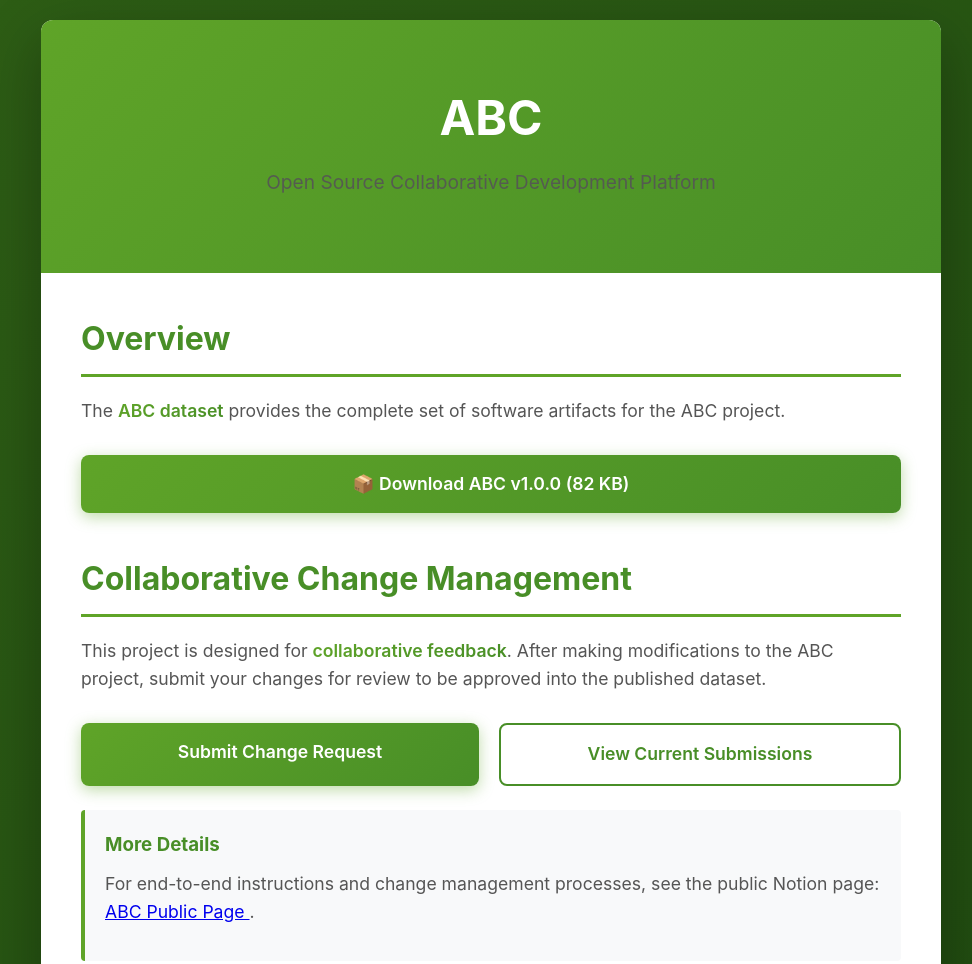
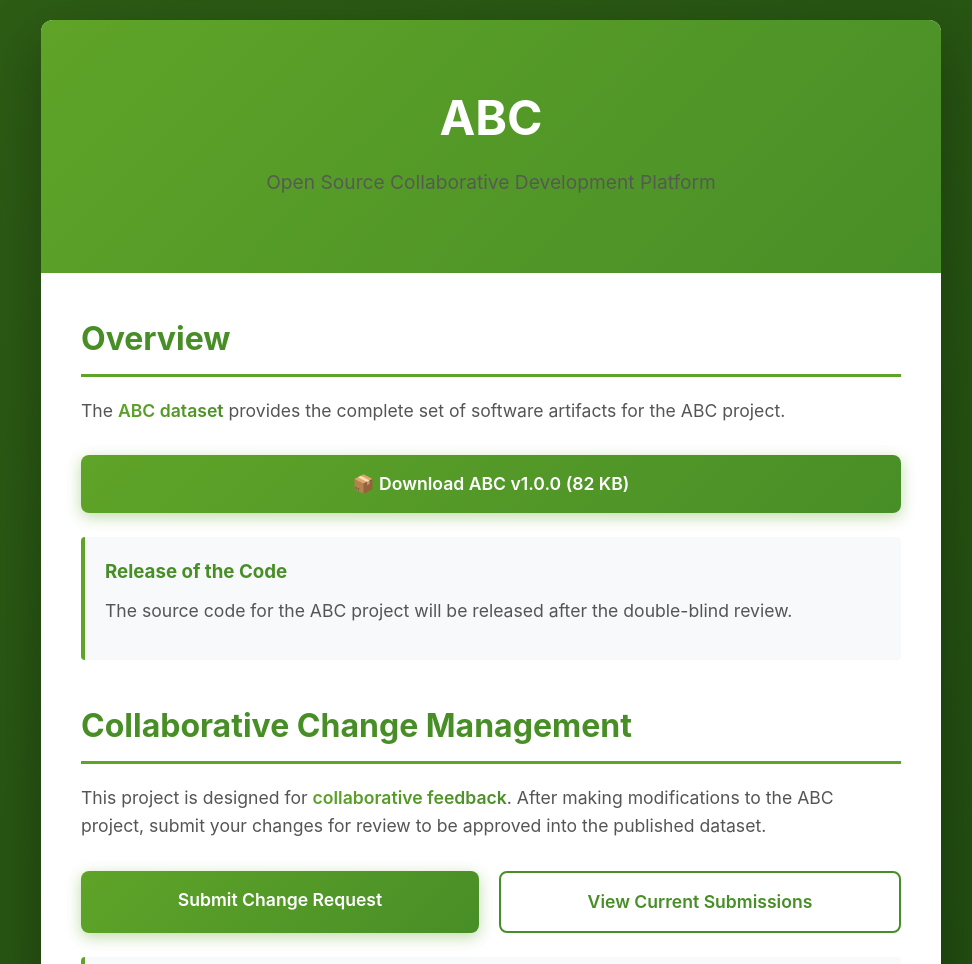
Before and after one commit to anonymous-RAISE26/abc.github.io, a plain HTML site: page index.html in a window 1280 px wide. Shown: the top 964 px of the page, without its empty margins (149-1121 px from the left). Drawn offline with Linux system fonts and the light colour scheme.

Commit message:
Update index.html
Add explanation for source code

```diff
--- a/index.html
+++ b/index.html
@@ -195,6 +195,12 @@
                         📦 Download ABC v1.0.0 (82 KB)
                     </a>
                 </div>
+                <div class="info-box" style="margin-top: 24px;">
+                    <h3>Release of the Code</h3>
+                    <p>
+                        The source code for the ABC project will be released after the double-blind review.
+                    </p>
+                </div>
             </section>
 
             <!-- Collaborative Change Management -->
```
